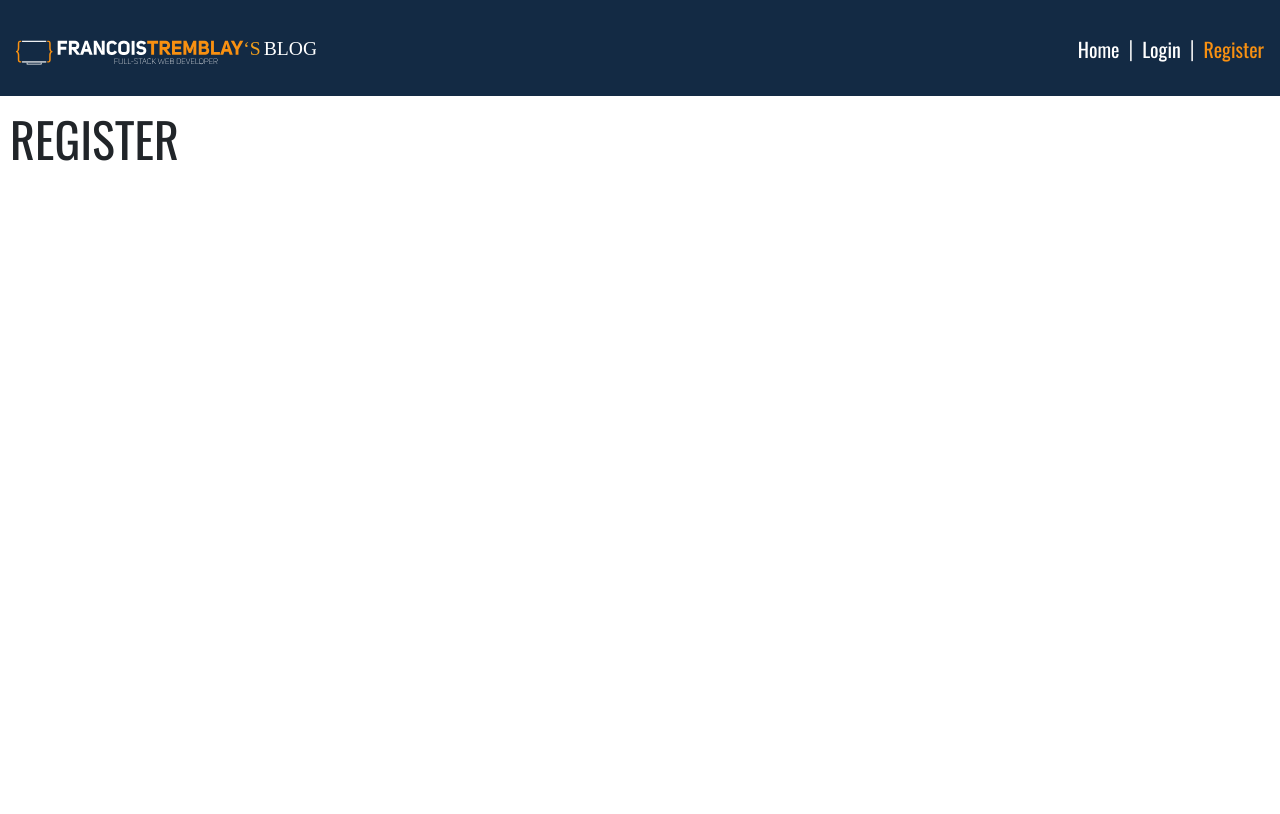
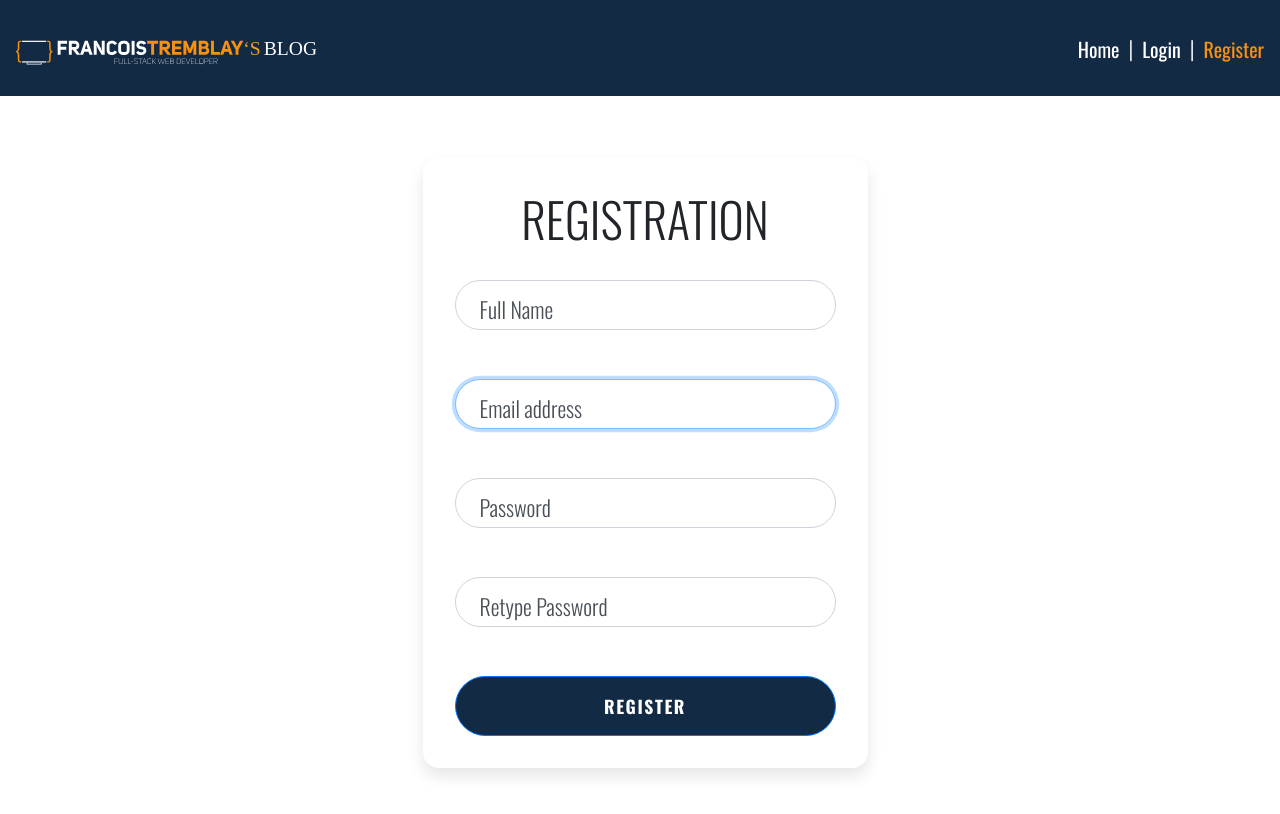
Before and after one commit to musikmans/blog-frontend, a React (Create React App) app: page /register in a window 1280 px wide. Built offline with nearby package versions, Linux system fonts and the light colour scheme.

Commit message:
register section completed

```diff
--- /dev/null
+++ b/src/Styles/Confirmation.css
@@ -0,0 +1,29 @@
+.confirmationPage {
+    padding-top: 110px;
+    margin-left: 10px;
+}
+
+:root {
+    --input-padding-x: 1.5rem;
+    --input-padding-y: .75rem;
+  }
+
+  .card-signin {
+    border: 0;
+    border-radius: 1rem;
+    box-shadow: 0 0.5rem 1rem 0 rgba(0, 0, 0, 0.1);
+  }
+
+  .card-signin .card-title {
+    margin-bottom: 2rem;
+    font-weight: 300;
+    font-size: 1.5rem;
+  }
+
+  .card-text {
+      background-color:	lightgreen;
+      color: black;
+      border: 1px solid green;
+      border-radius: 10px;
+      padding: 10px;
+  }
--- a/src/Styles/Navbar.css
+++ b/src/Styles/Navbar.css
@@ -59,10 +59,9 @@
     color: white;
 }
 
-@media screen and (max-width: 992px) {
+@media screen and (max-width: 991px) {
     .navbar-nav li .menulink {
         /* (80px - line-height of 27px) / 2 = 26.5px */
-        padding-top: 40.5px;
         padding-bottom: 40.5px;
         line-height: 40px;
       }
--- a/src/Styles/Register.css
+++ b/src/Styles/Register.css
@@ -1,4 +1,106 @@
-.RegisterPage {
+.registerPage {
     padding-top: 110px;
     margin-left: 10px;
 }
+
+.errors {
+    color: red;
+    font-size: 20px;
+}
+
+:root {
+    --input-padding-x: 1.5rem;
+    --input-padding-y: .75rem;
+  }
+
+  .card-signin {
+    border: 0;
+    border-radius: 1rem;
+    box-shadow: 0 0.5rem 1rem 0 rgba(0, 0, 0, 0.1);
+  }
+
+  .card-signin .card-title {
+    margin-bottom: 2rem;
+    font-weight: 300;
+    font-size: 1.5rem;
+  }
+
+  .card-signin .card-body {
+    padding: 2rem;
+  }
+
+  .form-signin {
+    width: 100%;
+  }
+
+  .form-signin .btn {
+    font-size: 80%;
+    border-radius: 5rem;
+    letter-spacing: .1rem;
+    font-weight: bold;
+    padding: 1rem;
+    transition: all 0.2s;
+    background-color: #132a44;
+  }
+
+  .form-label-group {
+    position: relative;
+    margin-bottom: 1rem;
+  }
+
+  .form-label-group input {
+    height: auto;
+    border-radius: 2rem;
+  }
+
+  .form-label-group>input,
+  .form-label-group>label {
+    padding: var(--input-padding-y) var(--input-padding-x);
+  }
+
+  .form-label-group>label {
+    position: absolute;
+    top: 0;
+    left: 0;
+    display: block;
+    width: 100%;
+    margin-bottom: 0;
+    /* Override default `<label>` margin */
+    line-height: 1.5;
+    color: #495057;
+    border: 1px solid transparent;
+    border-radius: .25rem;
+    transition: all .1s ease-in-out;
+  }
+
+  .form-label-group input::-webkit-input-placeholder {
+    color: transparent;
+  }
+
+  .form-label-group input:-ms-input-placeholder {
+    color: transparent;
+  }
+
+  .form-label-group input::-ms-input-placeholder {
+    color: transparent;
+  }
+
+  .form-label-group input::-moz-placeholder {
+    color: transparent;
+  }
+
+  .form-label-group input::placeholder {
+    color: transparent;
+  }
+
+  .form-label-group input:not(:placeholder-shown) {
+    padding-top: calc(var(--input-padding-y) + var(--input-padding-y) * (2 / 3));
+    padding-bottom: calc(var(--input-padding-y) / 3);
+  }
+
+  .form-label-group input:not(:placeholder-shown)~label {
+    padding-top: calc(var(--input-padding-y) / 3);
+    padding-bottom: calc(var(--input-padding-y) / 3);
+    font-size: 12px;
+    color: #777;
+  }
--- a/src/components/App.js
+++ b/src/components/App.js
@@ -4,6 +4,7 @@ import NavBar from './NavBar';
 import Articles from './Articles';
 import Login from './Login';
 import Register from './Register';
+import Confirmation from './Confirmation';
 import { User, Session } from '../requests';
 import { BrowserRouter, Route, Switch } from 'react-router-dom';
 import Cookies from 'universal-cookie';
@@ -59,6 +60,7 @@ class App extends Component {
           ) : (
               <Switch>
               <Route path="/" exact component={Articles} />
+              <Route path="/confirmation" exact component={Confirmation} />
               {currentUser ? (
                 <>
                   <span>👩‍💻 {currentUser.name}</span>
@@ -74,7 +76,12 @@ class App extends Component {
                   <Login {...routeProps} action={this.getCurrentUser} />
                 )}
               />
-                <Route path = "/register" exact component = {Register} />
+                <Route
+                path="/register"
+                render={routeProps => (
+                  <Register {...routeProps} action={this.getCurrentUser} />
+                )}
+              />
                 </>
               )}
 
--- /dev/null
+++ b/src/components/Confirmation.js
@@ -0,0 +1,45 @@
+import React, { Component } from "react";
+import { Redirect } from 'react-router-dom'
+import { faCheckCircle } from "@fortawesome/free-solid-svg-icons";
+import { FontAwesomeIcon } from '@fortawesome/react-fontawesome';
+
+import "../Styles/Confirmation.css";
+
+class Confirmation extends Component {
+    constructor(props) {
+        super(props);
+
+        this.state = {
+            redirect: false
+        }
+      }
+
+      componentDidMount() {
+        this.id = setTimeout(() => this.setState({ redirect: true }), 2000)
+      }
+
+      componentWillUnmount() {
+        clearTimeout(this.id)
+      }
+
+    render() {
+            return this.state.redirect
+              ? <Redirect to="/" />
+              : <main className="confirmationPage">
+              <div className="container">
+                  <div className="row">
+                  <div className="col-sm-9 col-md-7 col-lg-5 mx-auto">
+                      <div className="card card-signin my-5">
+                      <div className="card-body">
+                          <h1 className="card-title text-center">Welcome!</h1>
+                          <div className="card-text"><FontAwesomeIcon icon={faCheckCircle} />&nbsp;You are now registered!</div>
+                      </div>
+                      </div>
+                  </div>
+                  </div>
+              </div>
+              </main>
+    }
+}
+
+export default Confirmation;
--- a/src/components/Login.js
+++ b/src/components/Login.js
@@ -10,7 +10,7 @@ class Login extends Component {
   constructor(props) {
     super(props)
     this.state = {
-      email : '',
+      email: '',
       password: ''
     };
   }
--- a/src/components/NavBar.js
+++ b/src/components/NavBar.js
@@ -50,7 +50,7 @@ const NavBar = props => {
         <li className="nav-item">
         {currentUser ? (
         <>
-          <a href="#not-used" onClick={handleSignOutClick} className="menulink" activeClassName="menulink-active">
+          <a href="#not-used" onClick={handleSignOutClick} className="menulink">
             Logout
           </a>
         </>
--- a/src/components/Register.js
+++ b/src/components/Register.js
@@ -1,10 +1,118 @@
 import React, { Component } from "react";
+import Cookies from 'universal-cookie';
 import "../Styles/Register.css";
 
+const BASE_URL = `http://localhost:8000/api`;
+
 class Register extends Component {
+    constructor(props) {
+        super(props)
+        this.state = {
+          name: '',
+          email: '',
+          password: '',
+          password_confirmation: '',
+          errors: [],
+        };
+      }
+
+      handleInputChange = (event) => {
+        const { value, name } = event.target;
+        this.setState({
+          [name]: value
+        });
+      }
+
+      onSubmit = (event) => {
+        event.preventDefault();
+        fetch(`${BASE_URL}/register`, {
+            method: 'POST',
+            body: JSON.stringify(this.state),
+            headers: {
+              'Content-Type': 'application/json',
+              'Accept': 'application/json'
+            }
+          })
+          .then(res => {
+            const cookies = new Cookies();
+            if (res.status === 201) {
+                const { action = () => {} } = this.props;
+                res.json().then(content => {
+                    cookies.set('Authorization', content.data.api_token, { path: '/' });
+                    action();
+                });
+              this.props.history.push('/confirmation');
+            } else {
+              const error = new Error(res.error);
+              res.json().then(content => {
+                this.setState({
+                    errors: [content.errors]
+                });
+              });
+              throw error;
+            }
+          })
+          .catch(err => {
+            console.error(err);
+          });
+      }
+
     render() {
-        return ( <main className="RegisterPage">
-        <h1>Register</h1></main>
+        const todoItems = this.state.errors.map((content) =>
+        Object.keys(content).map(function(key) {
+            return <li>{content[key]}</li>;
+        })
+        );
+        return ( <main className="registerPage">
+        <div className="container">
+            <div className="row">
+            <div className="col-sm-9 col-md-7 col-lg-5 mx-auto">
+                <div className="card card-signin my-5">
+                <div className="card-body">
+                    <h1 className="card-title text-center">Registration</h1>
+                    {this.state.errors.length > 0 ? (
+                <div className="errors">
+                 There's an error with the registration:
+                 <ul>
+                        {todoItems}
+                 </ul>
+                </div>
+              ) : (
+                <></>
+              )}
+                    <form className="form-signin" onSubmit={this.onSubmit}>
+                    <div className="form-label-group">
+                        <input type="text" id="name" name="name" className="form-control" placeholder="Full Name" value={this.state.name}
+          onChange={this.handleInputChange} required autoFocus />
+                        <label htmlFor="name">Full Name</label>
+                    </div>
+                    <br />
+                    <div className="form-label-group">
+                        <input type="email" id="email" name="email" className="form-control" placeholder="Email address" value={this.state.email}
+          onChange={this.handleInputChange} required autoFocus />
+                        <label htmlFor="email">Email address</label>
+                    </div>
+                    <br />
+                    <div className="form-label-group">
+                        <input type="password" id="password" name="password" className="form-control" placeholder="Password" value={this.state.password}
+          onChange={this.handleInputChange} required />
+                        <label htmlFor="password">Password</label>
+                    </div>
+                    <br />
+                    <div className="form-label-group">
+                        <input type="password" id="password_confirmation" name="password_confirmation" className="form-control" placeholder="Retype Password" value={this.state.password_confirmation}
+          onChange={this.handleInputChange} required />
+                        <label htmlFor="password_confirmation">Retype Password</label>
+                    </div>
+                    <br />
+                    <button className="btn btn-lg btn-primary btn-block text-uppercase" type="submit">Register</button>
+                    </form>
+                </div>
+                </div>
+            </div>
+            </div>
+        </div>
+        </main>
         );
     }
 }
```
